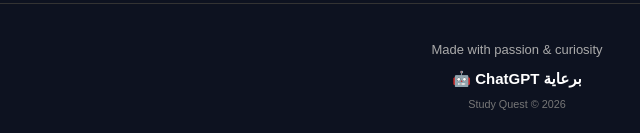
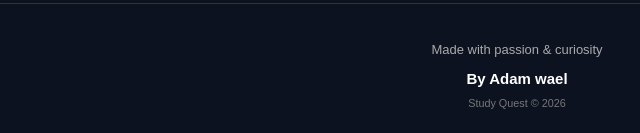
Before and after one commit to Demo796828/study-quest, a plain HTML site: page index.html in a window 1280 px wide. Shown: the part 2501-2634 px from the top of the page, 123-763 px from the left. Drawn offline with Linux system fonts and the light colour scheme.

```diff
--- a/index.html
+++ b/index.html
@@ -1054,7 +1054,7 @@ window.addEventListener("beforeunload", () => {
 
 <footer class="site-footer">
     <p>Made with passion & curiosity</p>
-    <strong>برعاية ChatGPT 🤖</strong>
+    <strong>By Adam wael</strong>
     <small>Study Quest © 2026</small>
 </footer>
 
```
